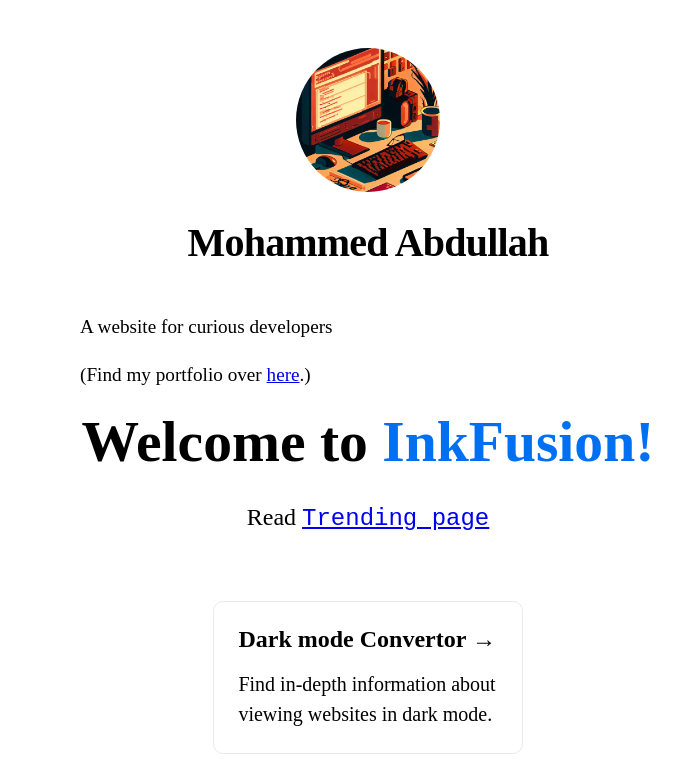
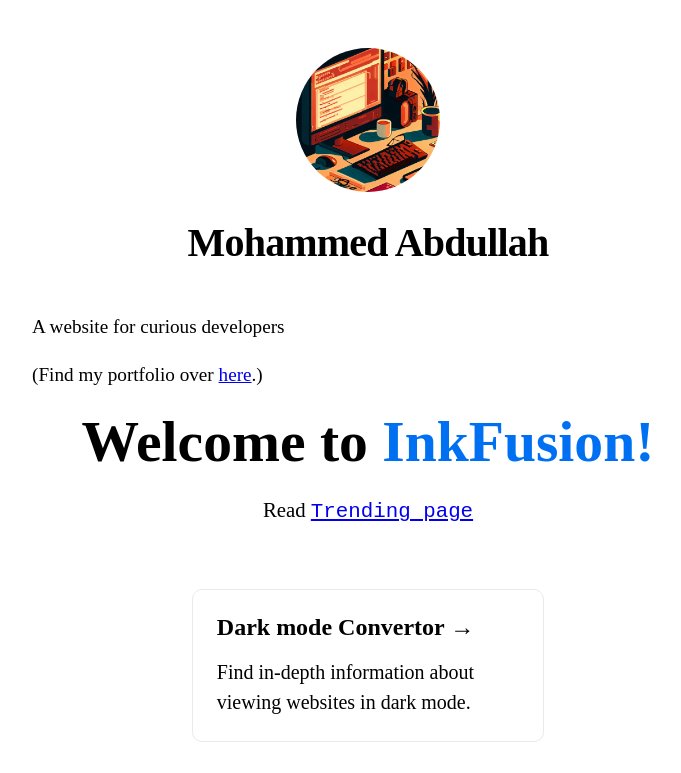
Before and after one commit to mohammed1916/nextjs-blog, a Next.js app: page / in a window 1280 px wide. Shown: the top 773 px of the page, without its empty margins (272-953 px from the left). Built offline with nearby package versions, Linux system fonts and the light colour scheme.

Commit message:
css update

```diff
--- a/components/layout.module.css
+++ b/components/layout.module.css
@@ -1,5 +1,5 @@
 .container {
-    max-width: 36rem;
+    max-width: 42rem;
     padding: 0 1rem;
     margin: 3rem auto 6rem;
 }
--- a/styles/Home.module.css
+++ b/styles/Home.module.css
@@ -35,8 +35,8 @@
 
 
 .description {
-  line-height: 1.5;
-  font-size: 1.5rem;
+  line-height: 1.3;
+  font-size: 1.3rem;
 }
 
 .grid {
```
